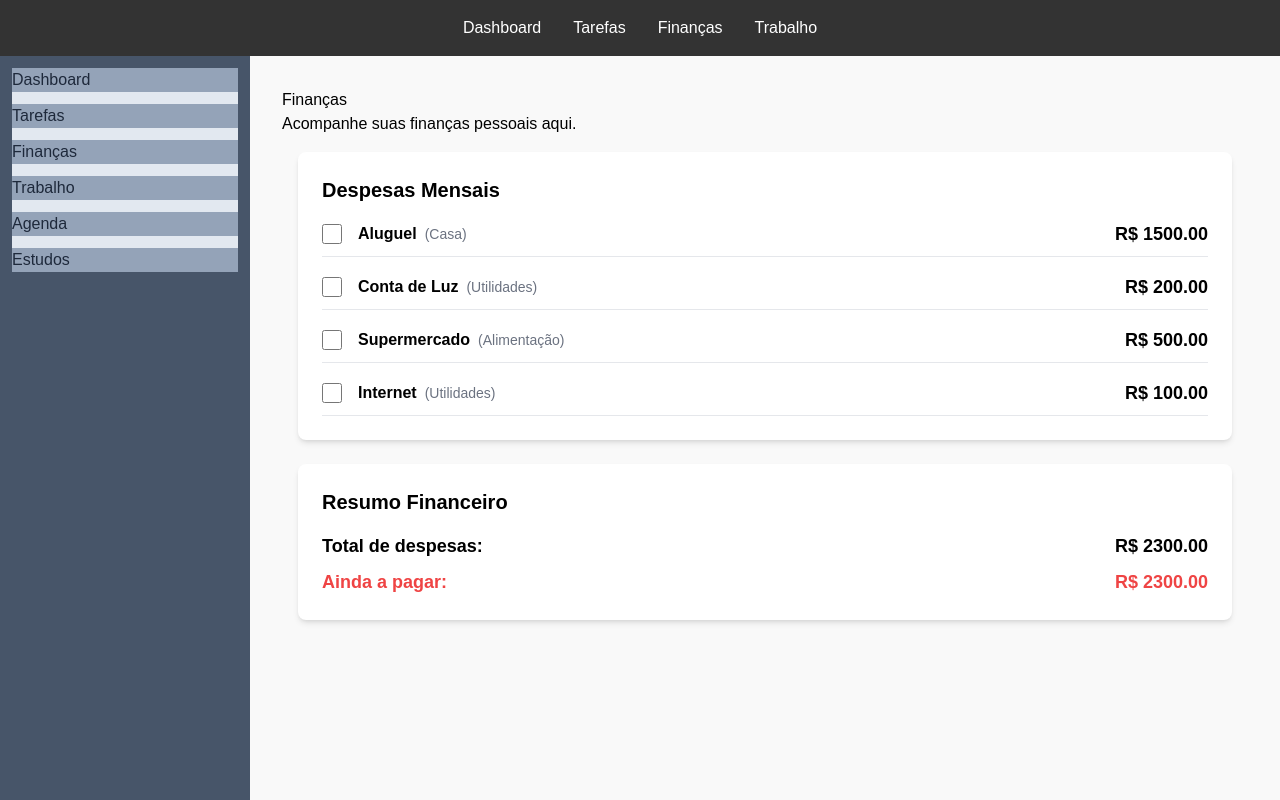
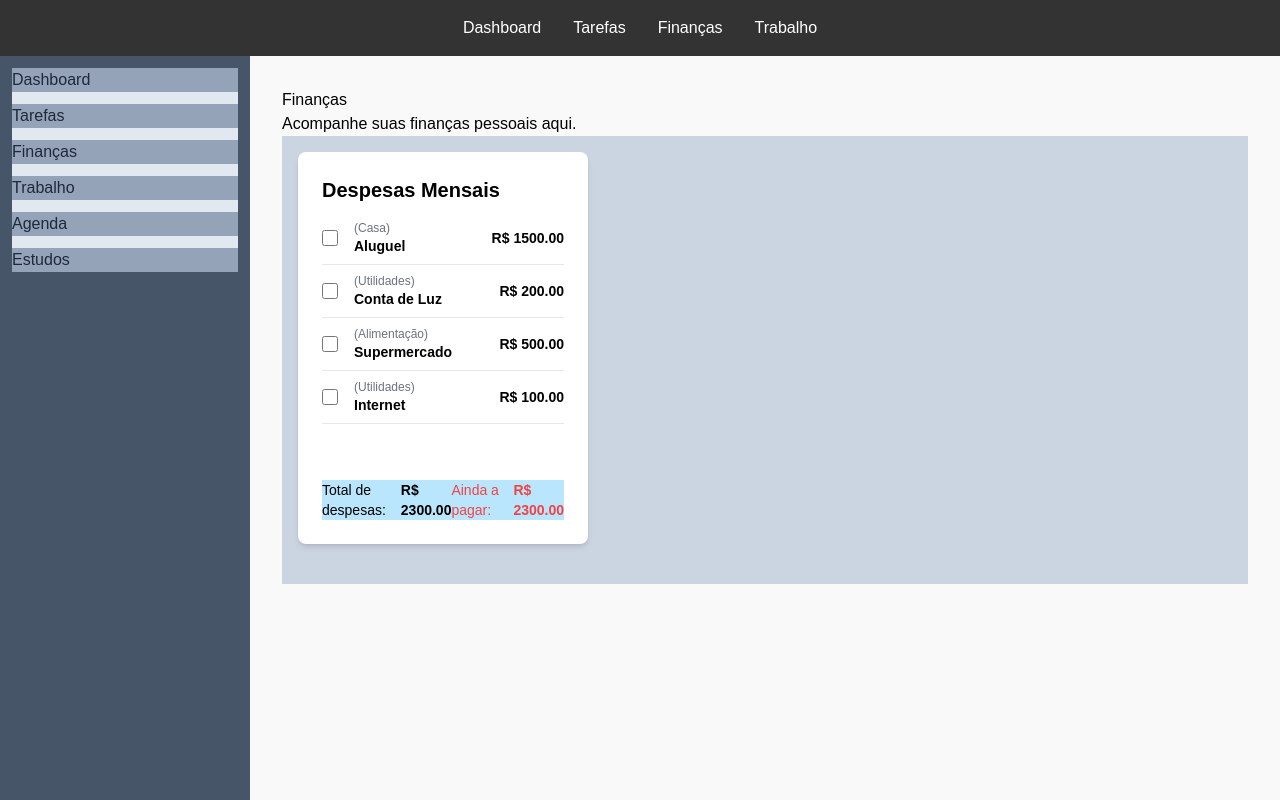
Before and after one commit to Luacolaborativa/uepp_app, a Next.js app: page /finances in a window 1280 px wide. Built offline with nearby package versions, Linux system fonts and the light colour scheme.

Commit message:
feat: finance card

```diff
--- a/src/app/components/FinanceCard.tsx
+++ b/src/app/components/FinanceCard.tsx
@@ -37,11 +37,11 @@ const FinanceCard: React.FC = () => {
     .reduce((total, expense) => total + expense.amount, 0);
 
   return (
-    <div className="p-4">
+    <div className="p-4 ">
       {/* Card da lista de despesas */}
       <div className="bg-white shadow-md rounded-lg p-6 mb-6">
         <h2 className="text-xl font-bold mb-4">Despesas Mensais</h2>
-        <ul className="space-y-4">
+        <ul className="space-y-2 mb-14">
           {expenses.map((expense) => (
             <li key={expense.id} className="flex items-center justify-between border-b pb-2">
               <div className="flex items-center space-x-4">
@@ -49,31 +49,32 @@ const FinanceCard: React.FC = () => {
                   type="checkbox"
                   checked={expense.isPaid}
                   onChange={() => togglePaymentStatus(expense.id)}
-                  className="h-5 w-5 text-green-600 border-gray-300 rounded focus:ring-green-500"
+                  className="h-4 w-4 text-green-600 border-gray-300 rounded focus:ring-green-500"
                 />
-                <div>
-                  <span className="font-semibold">{expense.name}</span>
-                  <span className="ml-2 text-gray-500 text-sm">({expense.category})</span>
+                <div className='flex flex-col'>
+                  <span className="text-gray-500 text-xs">({expense.category})</span>
+                  <span className="font-semibold text-sm">{expense.name}</span>
                 </div>
               </div>
-              <span className="text-lg font-bold">R$ {expense.amount.toFixed(2)}</span>
+              <span className="text-sm font-bold">R$ {expense.amount.toFixed(2)}</span>
             </li>
           ))}
         </ul>
+
+        {/* Card do resumo financeiro */}
+        <div className="bg-sky-200 flex justify-between items-center align-middle">
+          <div className="flex justify-between items-center gap-2">
+            <span className="text-sm">Total de despesas:</span>
+            <span className="text-sm font-bold">R$ {totalAmount.toFixed(2)}</span>
+          </div>
+          <div className="flex justify-between items-center gap-2">
+            <span className="text-sm text-red-500">Ainda a pagar:</span>
+            <span className="text-sm font-bold text-red-500">R$ {totalUnpaid.toFixed(2)}</span>
+          </div>
+        </div>
       </div>
 
-      {/* Card do resumo financeiro */}
-      <div className="bg-white shadow-md rounded-lg p-6">
-        <h2 className="text-xl font-bold mb-4">Resumo Financeiro</h2>
-        <div className="flex justify-between items-center">
-          <span className="text-lg font-semibold">Total de despesas:</span>
-          <span className="text-lg font-bold">R$ {totalAmount.toFixed(2)}</span>
-        </div>
-        <div className="flex justify-between items-center mt-2">
-          <span className="text-lg font-semibold text-red-500">Ainda a pagar:</span>
-          <span className="text-lg font-bold text-red-500">R$ {totalUnpaid.toFixed(2)}</span>
-        </div>
-      </div>
+
     </div>
   );
 };
--- a/src/app/finances/page.tsx
+++ b/src/app/finances/page.tsx
@@ -6,7 +6,9 @@ export default function FinancePage() {
       <div>
         <h1>Finanças</h1>
         <p>Acompanhe suas finanças pessoais aqui.</p>
-        <FinanceCard />
+        <section className="bg-slate-300 grid grid-cols-3 grid-flow-col">
+            <FinanceCard />
+        </section>
       </div>
     );
   }
```
